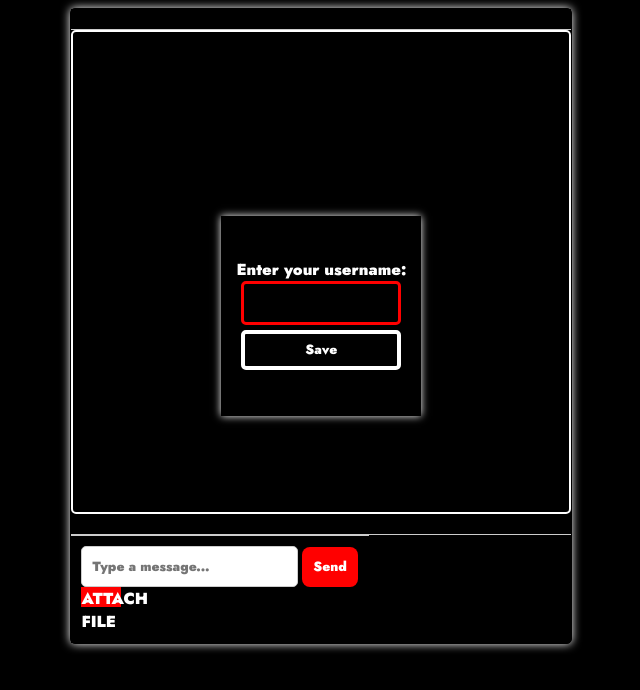
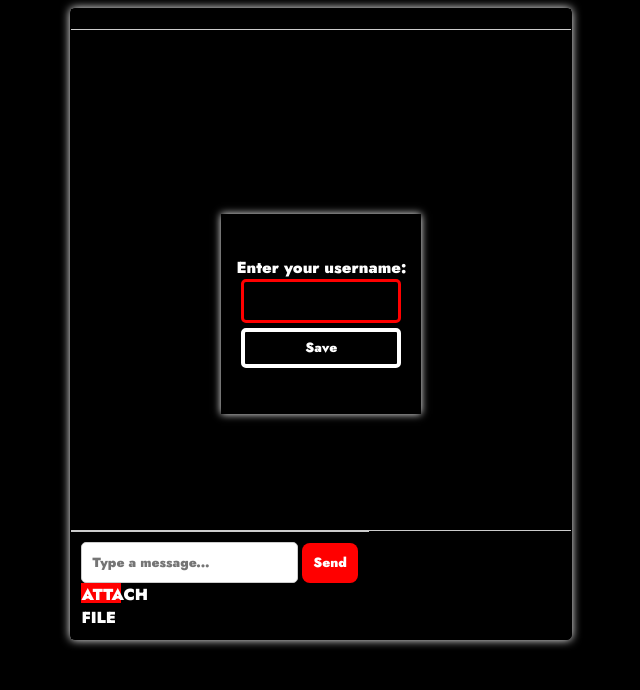
Before and after one commit to avdhez/Chat-geoup-random, a website: page public/index.html in a window 1280 px wide. Shown: the whole page, without its empty margins (301-941 px from the left). Drawn offline with nearby package versions, Linux system fonts and the light colour scheme; no server answers.

Commit message:
Update style.css

```diff
--- a/public/style.css
+++ b/public/style.css
@@ -98,7 +98,7 @@ backdrop-filter: blur(100px);
   border-radius: 5px;
   background-color: black;
   box-shadow: 0 0 10px;
- height: 96%;
+ height: 90%;
 }
 
 #messages {
@@ -107,7 +107,7 @@ backdrop-filter: blur(100px);
   padding: 10px;
   height: 460px;
   overflow-y: auto;
-  border: 2px solid white;
+  border: 0px solid white;
 border-radius: 5px;
 }
 
```
